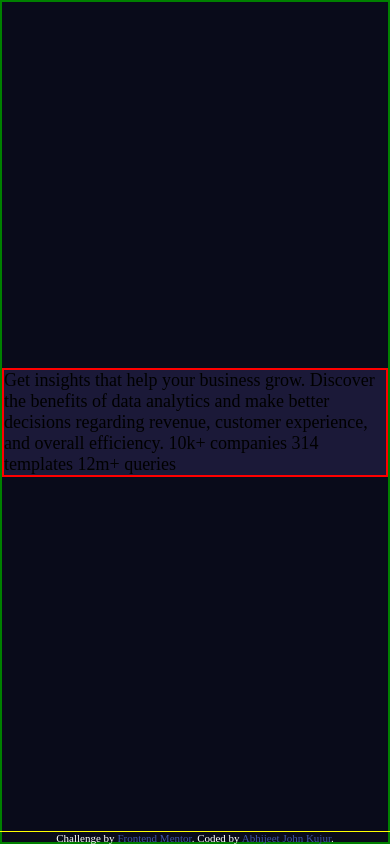
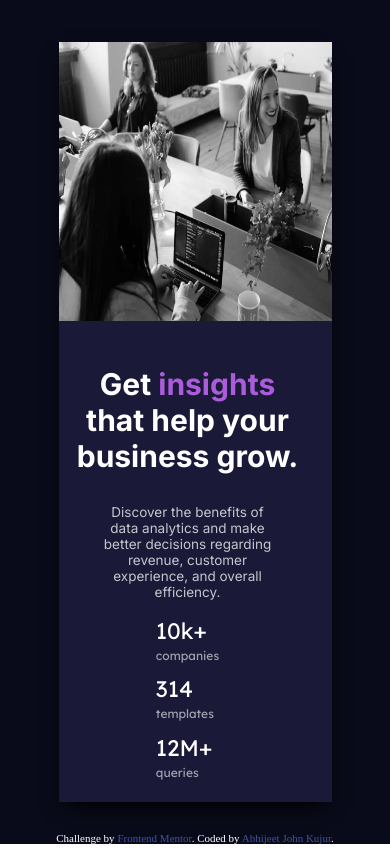
Before and after one commit to abhijeetjohnkujur/card, a plain HTML site: page index.html in a window 390 px wide. Drawn offline with Linux system fonts and the light colour scheme.

Commit message:
Card designed

```diff
--- a/index.html
+++ b/index.html
@@ -9,6 +9,14 @@
   <title>Frontend Mentor | Stats preview card component</title>
   <link rel="stylesheet" type="text/css" href="./style/styles.css">
 
+  <link rel="preconnect" href="https://fonts.googleapis.com">
+<link rel="preconnect" href="https://fonts.gstatic.com" crossorigin>
+<link href="https://fonts.googleapis.com/css2?family=Inter:wght@400;700&display=swap" rel="stylesheet">
+<link rel="preconnect" href="https://fonts.gstatic.com" crossorigin>
+<link href="https://fonts.googleapis.com/css2?family=Lexend+Deca&display=swap" rel="stylesheet">
+
+
+
   <!-- Feel free to remove these styles or customise in your own stylesheet 👍 -->
   <style>
     .attribution { font-size: 11px; text-align: center; }
@@ -19,15 +27,30 @@
 
   <div class="container">
     <div class="card">
+      <div class="card1">
 
-     Get insights that help your business grow.
+        <div class="card1a">
+          Get <span class="insights">insights</span> that help your business grow.
+        </div>
 
-     Discover the benefits of data analytics and make better decisions regarding revenue, customer
-     experience, and overall efficiency.
+        <div class="card2a">
+          Discover the benefits of data analytics and make better decisions regarding revenue, customer
+        experience, and overall efficiency.
+        </div>
 
-     10k+ companies
-     314 templates
-     12m+ queries
+        <div class="card3a">
+          <div class="inf"><span class="info2">10k+</span><br> <span class="info">companies</span></div>
+          <div class="inf"><span class="info2">314</span><br> <span class="info">templates</span></div>
+          <div class="inf"><span class="info2">12M+</span><br> <span class="info">queries</span></div>
+
+        </div>
+
+      </div>
+
+      <div class="card2">
+
+
+      </div>
 
     </div>
   </div>
--- a/style/styles.css
+++ b/style/styles.css
@@ -6,7 +6,7 @@
 
 html {
   height: 100%;
-  font-size: 18px;
+  font-size: 15px;
 }
 
 .attribution {
@@ -14,7 +14,6 @@ html {
   left: 0;
   bottom: 0;
   width: 100%;
-  border-top: 1px solid yellow;
   font-size: 1rem;
  color: white;
 }
@@ -23,7 +22,6 @@ html {
     display: flex;
     justify-content: center;
     align-items: center;
-    border: 2px solid green;
     width: 100vw;
     height: 100vh;
     background-color: hsl(233, 47%, 7%);
@@ -32,11 +30,151 @@ html {
 
 .card
 {
-    border: 2px solid red;
+
     font-size: 1rem;
     background-color: hsl(244, 38%, 16%);
+    display: flex;
+    width: 70vw;
+    height: 50vh;
+    box-shadow: 0 10px 20px -6px #000;
 }
 
 a{
     text-decoration: none;
 }
+
+.card1, .card2
+{
+    flex: 1;
+}
+
+.card2{
+    height: 50vh;
+    background-image: url(../images/image-header-desktop.jpg);
+    background-size: 100% 100%;
+
+}
+.card1a, .card2a, .card3a
+{
+
+    font-size: 1rem;
+}
+
+.card1{
+    display: grid;
+    color: hsl(0, 0%, 100%);
+    padding-left: 4em;
+    padding-right: 5em;
+    padding-top: 3em;
+    padding-bottom: 3em;
+    grid-template-rows: 10em 9em ;
+}
+
+.insights
+{
+    color: hsl(277, 64%, 61%);
+}
+
+.card1a{
+    font-family: 'Inter', sans-serif;
+    font-weight: 700;
+    font-size: 3rem;
+}
+
+.card2a
+{
+    font-family: 'Inter', sans-serif;
+    font-weight: 400;
+    font-size: 1rem;
+    width: 60%;
+    color: hsla(0, 0%, 100%, 0.75);
+}
+
+.card3a
+{
+    display: flex;
+    justify-content: space-between;
+    width: 55%;
+    font-family: 'Lexend Deca', sans-serif;
+}
+
+.info
+{
+    color: hsla(0, 0%, 100%, 0.6);
+}
+
+@media (max-width: 700px)
+{
+    .card1a, .card2a, .card3a
+    {
+
+        padding-bottom: 1em;
+    }
+    .card
+    {
+        display: grid;
+        justify-content:center;
+        justify-items: center;
+        width: 70vw;
+        height: 90vh;
+
+    }
+
+   .card1a
+   {
+       font-size: 2rem;
+       justify-content: center;
+       width: 60vw;
+       text-align: center;
+   }
+
+   .container
+   {
+       width: 100vw;
+       height: 100vh;
+   }
+   .card2a{
+       font-size: 0.9rem;
+       width: 44vw;
+       text-align: center;
+   }
+   .card3a{
+       width: 100%;
+       display: grid;
+       justify-content: center;
+   }
+   .card2{
+    width: 70vw;
+    height: 33vh;
+    background-image: url(../images/image-header-mobile.jpg);
+    background-size: 100% 100%;
+    grid-row: 1;
+
+
+}
+.info
+{
+   font-size: 0.8rem;
+}
+
+.card1
+{
+    grid-template-rows: auto ;
+    place-items: center;
+}
+
+.inf
+{
+    padding-bottom: 0.7em;
+}
+.info2
+{
+    font-size: 1.5rem;
+}
+.card2a
+{
+    margin-bottom: 0.2em;
+}
+
+
+}
```
